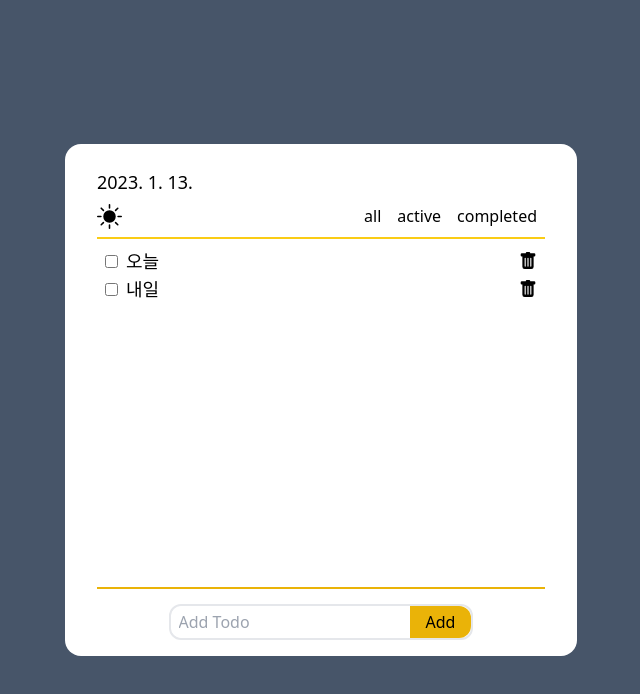
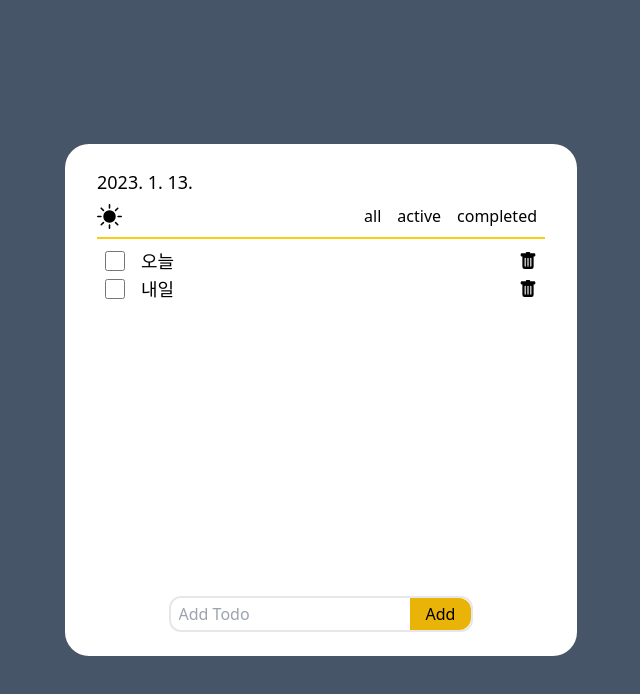
Before and after one commit to kangmingu01/React_Todo, a React (Create React App) app: page / in a window 1280 px wide. Shown: the top 694 px of the page, without its empty margins (319-959 px from the left). Built offline with nearby package versions, Linux system fonts and the light colour scheme.

Commit message:
CSS 스타일 변경

```diff
--- a/src/App.js
+++ b/src/App.js
@@ -3,7 +3,7 @@ import Main from "./Main";
 function App() {
   return (
     <div className="bg-slate-600 w-screen h-screen flex justify-center items-center">
-      <div className="w-[512px] h-[512px] bg-white rounded-2xl px-8 flex flex-col justify-between">
+      <div className="w-[512px] h-[512px] bg-white rounded-3xl px-8 flex flex-col justify-between overflow-hidden">
         <Main />
       </div>
     </div>
--- a/src/Main.jsx
+++ b/src/Main.jsx
@@ -4,7 +4,7 @@ import Header from "./components/Header";
 import Input from "./components/Input";
 import Todo from "./components/Todo";
 
-export default function Main({}) {
+export default function Main() {
   const [todoItem, setTodoItem] = useState([
     { id: "123", text: "오늘", status: "active" },
     { id: "asdf", text: "내일", status: "active" },
@@ -43,8 +43,8 @@ export default function Main({}) {
         // 필터를 전달 받으면 바로 설정될 수 있게
         onFilterChange={setFilter}
       />
-      <div className="h-[350px] border-b- border-b-2 border-b-yellow-500 px-2 py-2">
-        <ul>
+      <section className="h-full flex flex-col min-h-0 px-2 py-2">
+        <ul className="flex-auto overflow-y-auto">
           {/* 필터링 된 item을 전달 */}
           {filtered.map((todo) => (
             <Todo
@@ -55,9 +55,8 @@ export default function Main({}) {
             />
           ))}
         </ul>
-      </div>
-
-      <Input onAdd={handleAdd} />
+        <Input onAdd={handleAdd} />
+      </section>
     </>
   );
 }
--- a/src/components/Input.jsx
+++ b/src/components/Input.jsx
@@ -29,7 +29,7 @@ export default function Input({ onAdd }) {
         id="text"
         value={text}
         onChange={handleChange}
-        className="pl-2 py-1 rounded-l-xl outline-yellow-500"
+        className=" pl-2 py-1 rounded-l-xl outline-yellow-500"
         placeholder="Add Todo"
       />
       <button className="px-4 py-1 bg-yellow-500 rounded-r-xl hover:text-white ease-in duration-300">
--- a/src/components/Todo.jsx
+++ b/src/components/Todo.jsx
@@ -16,21 +16,18 @@ export default function Todo({ todo, onDelete, onUpdate }) {
   };
 
   return (
-    <li key={id} className="flex justify-between">
-      <div>
+    <li key={id} className="flex justify-between items-center">
       <input
         type="checkbox"
         id={id}
-          className="mr-2"
+        className="w-5 h-5 mr-2"
         // status가 completed이면 체크
         checked={status === "completed"}
         onChange={handleUpdate}
       />
-        <label htmlFor={id} className="text-lg cursor-pointer">
+      <label htmlFor={id} className="flex-1 ml-2 text-lg cursor-pointer">
         {text}
       </label>
-      </div>
-
       <button onClick={handleDelete}>
         <BsFillTrashFill
           size={18}
--- a/src/index.js
+++ b/src/index.js
@@ -1,17 +1,11 @@
-import React from 'react';
-import ReactDOM from 'react-dom/client';
-import './index.css';
-import App from './App';
-import reportWebVitals from './reportWebVitals';
+import React from "react";
+import ReactDOM from "react-dom/client";
+import "./index.css";
+import App from "./App";
 
-const root = ReactDOM.createRoot(document.getElementById('root'));
+const root = ReactDOM.createRoot(document.getElementById("root"));
 root.render(
   <React.StrictMode>
     <App />
   </React.StrictMode>
 );
-
-// If you want to start measuring performance in your app, pass a function
-// to log results (for example: reportWebVitals(console.log))
-// or send to an analytics endpoint. Learn more: https://bit.ly/CRA-vitals
-reportWebVitals();
--- a/src/reportWebVitals.js
+++ /dev/null
@@ -1,13 +0,0 @@
-const reportWebVitals = onPerfEntry => {
-  if (onPerfEntry && onPerfEntry instanceof Function) {
-    import('web-vitals').then(({ getCLS, getFID, getFCP, getLCP, getTTFB }) => {
-      getCLS(onPerfEntry);
-      getFID(onPerfEntry);
-      getFCP(onPerfEntry);
-      getLCP(onPerfEntry);
-      getTTFB(onPerfEntry);
-    });
-  }
-};
-
-export default reportWebVitals;
--- a/src/util/data.js
+++ /dev/null
@@ -1,10 +0,0 @@
-export const data = [
-  {
-    // emotion: "😀",
-    text: "기분이 좋아용",
-  },
-  {
-    // emotion: "😭",
-    text: "슬퍼요..",
-  },
-];
```
Also changed, not shown: src/setupTests.js (deleted, +0 -5 lines), src/logo.svg (deleted), 1 other file (tests, documents, lock files or other folders). Lines whose indentation alone changed are shown as unchanged.
